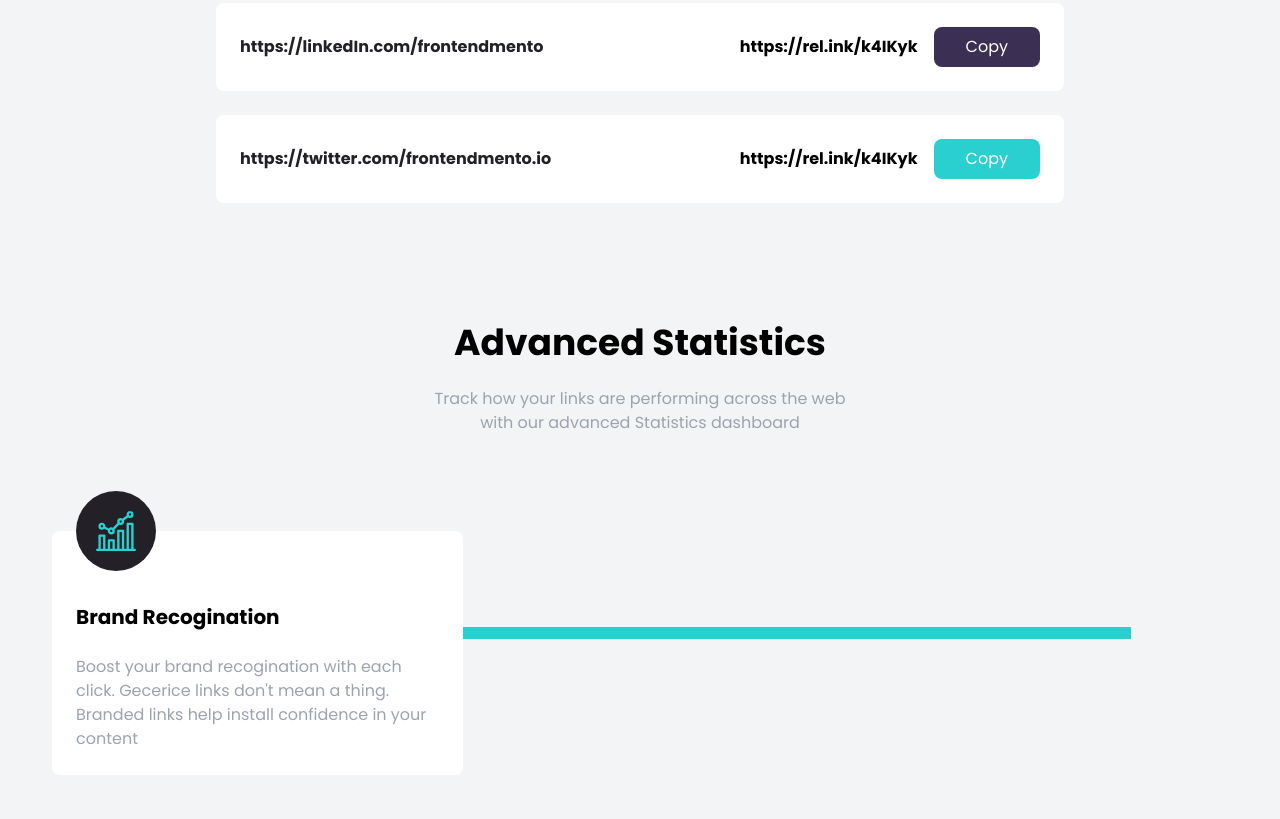
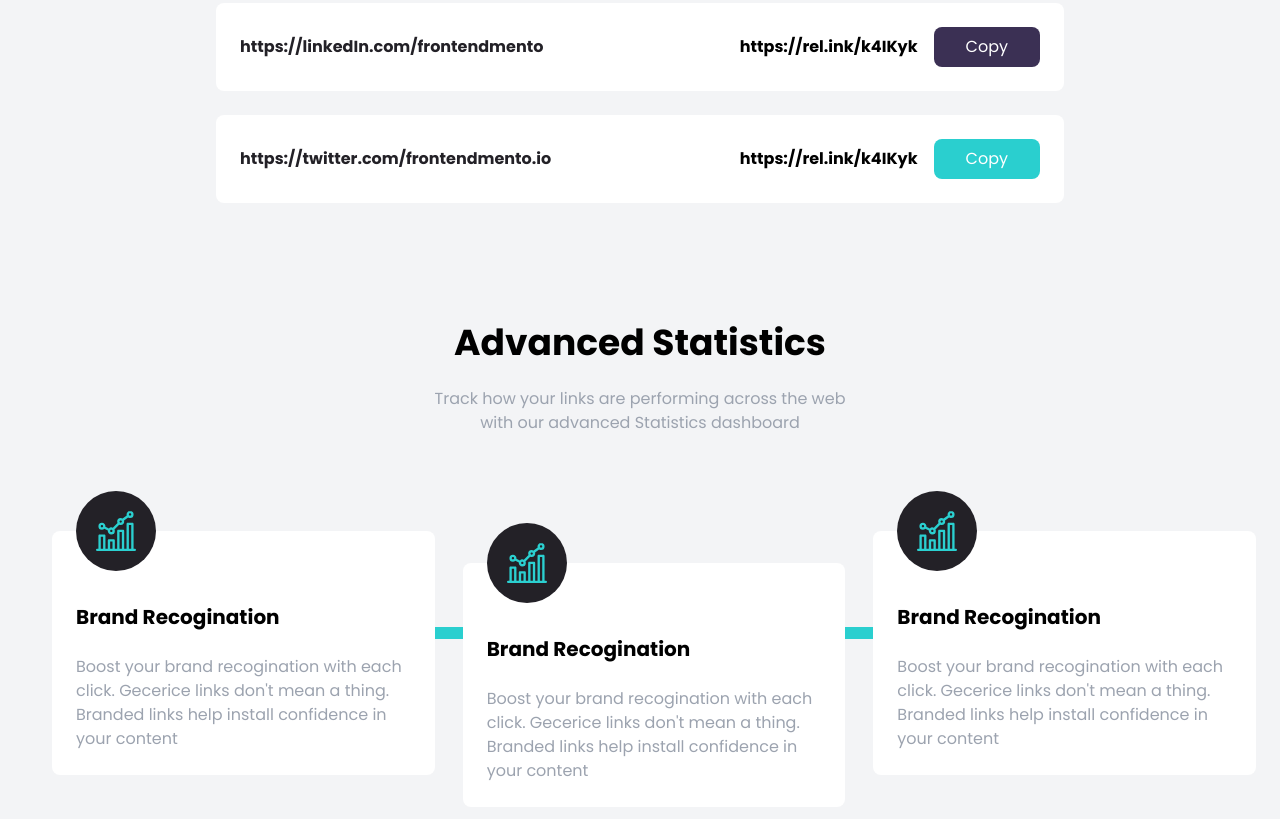
Before and after one commit to zainabturkmen/shortly, a website: page index.html in a window 1280 px wide. Shown: the part 945-1764 px from the top of the page. Drawn offline with Linux system fonts and the light colour scheme.

Commit message:
Adding Update

```diff
--- a/index.html
+++ b/index.html
@@ -172,7 +172,7 @@
       </div>
     </section>
     <!-- Feature Box section -->
-    <section id="features" class="pb-32 bg-gray-100">
+    <section id="features" class="pb-32 bg-gray-100 ">
       <div
         class="relative container flex flex-col items-start px-6 mx-auto md:flex-row md:space-x-7">
         <!-- Horizantal Line -->
@@ -200,6 +200,46 @@
             mean a thing. Branded links help install confidence in your content
           </p>
         </div>
+        <!-- Box 2 -->
+        <div
+          class="relative flex flex-col mt-24 p-6 space-y-6 bg-white rounded-lg md:mt-8 md:w-1/3">
+          <!-- Image Positioning -->
+          <div class="absolute -ml-10 left-1/2 -top-10 md:left-16">
+            <!-- Image Container For Background & Center -->
+            <div
+              class="flex items-center justify-center w-20 h-20 p-4 rounded-full bg-veryDarkViolet">
+              <img src="images/icon-brand-recognition.svg" alt="" />
+            </div>
+          </div>
+          <h5
+            class="pt-6 text-xl font-bold text-center capitalize md:text-left">
+            Brand recogination
+          </h5>
+          <p class="text-center text-gray-400 md:text-left">
+            Boost your brand recogination with each click. Gecerice links don't
+            mean a thing. Branded links help install confidence in your content
+          </p>
+        </div>
+        <!-- Box 3 -->
+        <div
+          class="relative flex flex-col p-6 space-y-6 bg-white rounded-lg md:w-1/3">
+          <!-- Image Positioning -->
+          <div class="absolute -ml-10 left-1/2 -top-10 md:left-16">
+            <!-- Image Container For Background & Center -->
+            <div
+              class="flex items-center justify-center w-20 h-20 p-4 rounded-full bg-veryDarkViolet">
+              <img src="images/icon-brand-recognition.svg" alt="" />
+            </div>
+          </div>
+          <h5
+            class="pt-6 text-xl font-bold text-center capitalize md:text-left">
+            Brand recogination
+          </h5>
+          <p class="text-center text-gray-400 md:text-left">
+            Boost your brand recogination with each click. Gecerice links don't
+            mean a thing. Branded links help install confidence in your content
+          </p>
+        </div>
       </div>
     </section>
   </body>
```
Also changed, not shown: css/style.css.
